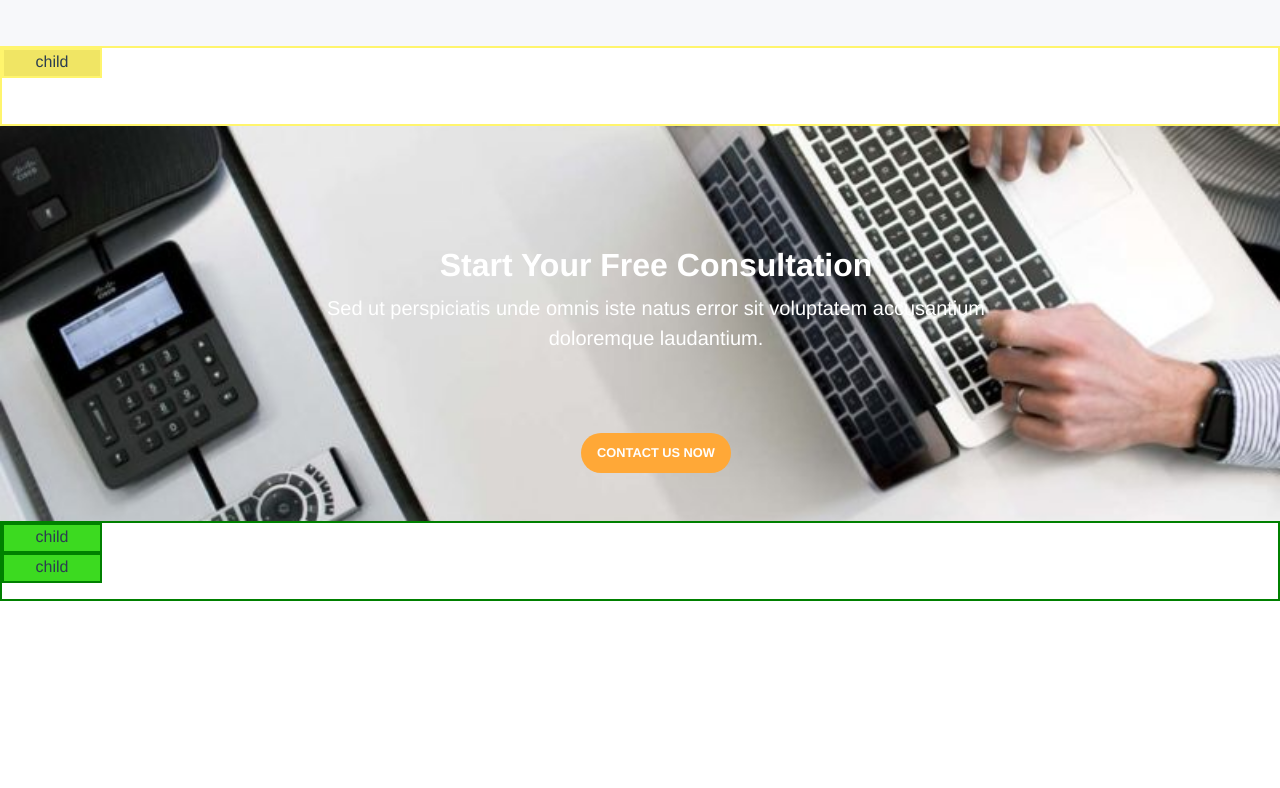
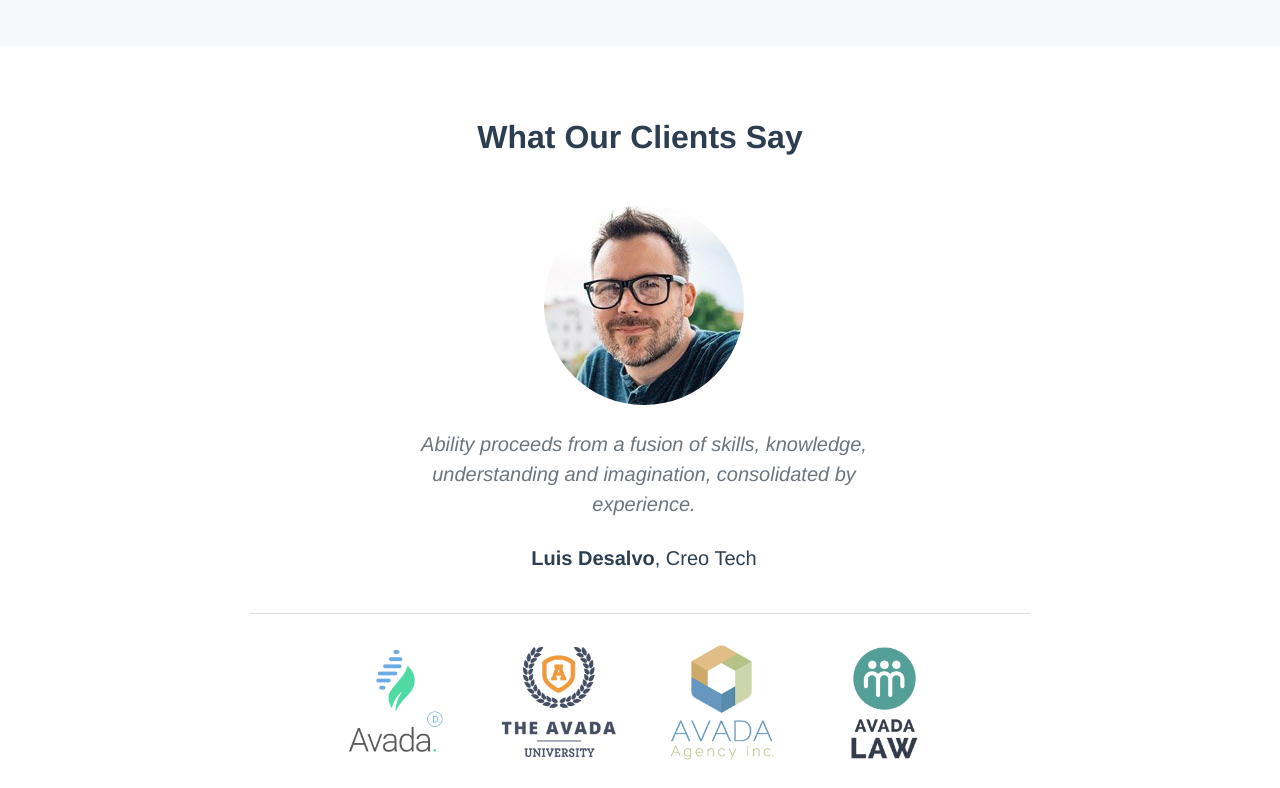
Before and after one commit to catclou/proj-html-vuejs, a Vue app: page / in a window 1280 px wide. Shown: the part 5092-5880 px from the top of the page. Before the commit the page ends 5693 px from the top, so only its background shows below. Built offline with nearby package versions, Linux system fonts and the light colour scheme.

Commit message:
OurClients

```diff
--- a/src/components/OurClients.vue
+++ b/src/components/OurClients.vue
@@ -1,28 +1,31 @@
 <template>
-    <div>
+    <div class="container-fluid d-flex flex-column align-items-center p-4">
+        <h2 class="fw-bold w_custom m-5 text-capitalize">what our clients say</h2>
         <SlideshowClients/>
+        <div class="d-flex w-50 justify-content-between mt-2 mb-5">
+            <img src="../assets/img/clients_partner_5-200x202.png" alt="">
+            <img src="../assets/img/clients_partner_6-200x202.png" alt="">
+            <img src="../assets/img/clients_partner_1-200x202.png" alt="">
+            <img src="../assets/img/clients_partner_2-200x202.png" alt="">
+        </div>
+
     </div>
 </template>
 
 <script>
-// import "bootstrap"
-// import HelloWorld from './components/HelloWorld.vue'
+
 import SlideshowClients from './partials/SlideshowClients.vue'
 
 export default {
     name: 'OurClients',
     components: {
-        // HelloWorld
         SlideshowClients
     }
 }
 </script>
 
 <style scoped lang="scss">
-// @import "bootstrap/dist/css/bootstrap.min.css";
-    div {
-        height: 10vh;
-        width: 100%;
-        border: 2px solid rgb(255, 245, 109);
+    img {
+        height: 8rem;
     }
 </style>
--- a/src/components/OurPlans.vue
+++ b/src/components/OurPlans.vue
@@ -1,6 +1,6 @@
 <template>
     <div class="container-fluid d-flex flex-column p-5">
-        <div class="row d-flex flex-column align-items-center justify-content-between mx-auto textdark">
+        <div class="row d-flex flex-column align-items-center justify-content-between mx-auto text-dark">
 
             <!-- text container  -->
             <div class="d-flex flex-column align-items-center">
--- a/src/components/partials/SlideshowClients.vue
+++ b/src/components/partials/SlideshowClients.vue
@@ -1,27 +1,54 @@
 <template>
-    <div>
-        <span>child</span>
+    <div class="d-flex flex-column align-items-center">
+
+        <!-- carosello -->
+        <div class="slider-container mb-4 ms-2 d-flex flex-column justify-content-center align-items-center">
+            <img class="rounded-circle" :src="immagini[numeroImmagine]" alt="">
+            <p class="lead fst-italic text-secondary m-4 w-50">Ability proceeds from a fusion of skills, knowledge, understanding and imagination, consolidated by experience.</p>
+            <div class="d-flex">
+                <span class="fw-bold lead">Luis Desalvo</span>
+                <span class="text-capitalize lead">, creo tech</span>
+            </div>
+        </div>
+
+        <hr class="w-75 text-secondary">
+
     </div>
+
+
 </template>
 
 <script>
-// import "bootstrap"
-// import HelloWorld from './components/HelloWorld.vue'
 
 export default {
     name: 'SlideshowClients',
-    components: {
-        // HelloWorld
-        // MeetCard
-    }
+    data () {
+        return {
+            numeroImmagine: 0,
+            immagini: [
+                require('../../assets/img/testimonials-1.jpg'),
+                require('../../assets/img/testimonials-2.jpg')
+            ],
+        }
+    },
+    created() {
+            setInterval(() => {
+                this.fotoSuccessiva();
+            }, 3000);
+        },
+        methods: {
+            fotoPrecedente() {
+                this.numeroImmagine -= 1;
+                if (this.numeroImmagine < 0)  this.numeroImmagine = (this.immagini.length - 1);
+            },
+            fotoSuccessiva() {
+                this.numeroImmagine += 1;
+                if (this.numeroImmagine > (this.immagini.length - 1)) this.numeroImmagine = 0;
+            }
+        }
 }
 </script>
 
 <style scoped lang="scss">
-// @import "bootstrap/dist/css/bootstrap.min.css";
-    div {
-        height: 30px!important;
-        width: 100px!important;
-        background-color: rgb(240, 229, 100);
-    }
+
 </style>
```
